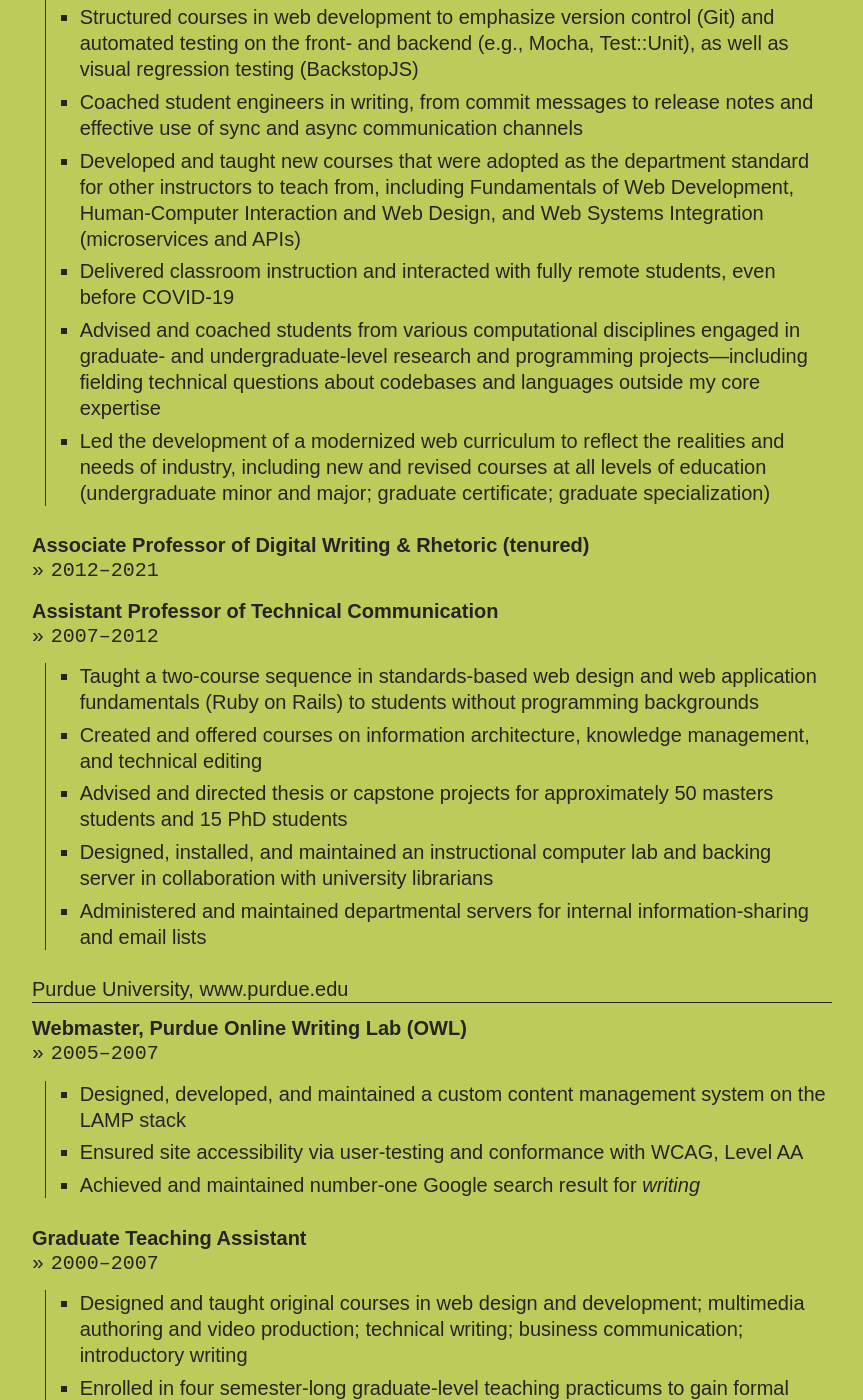
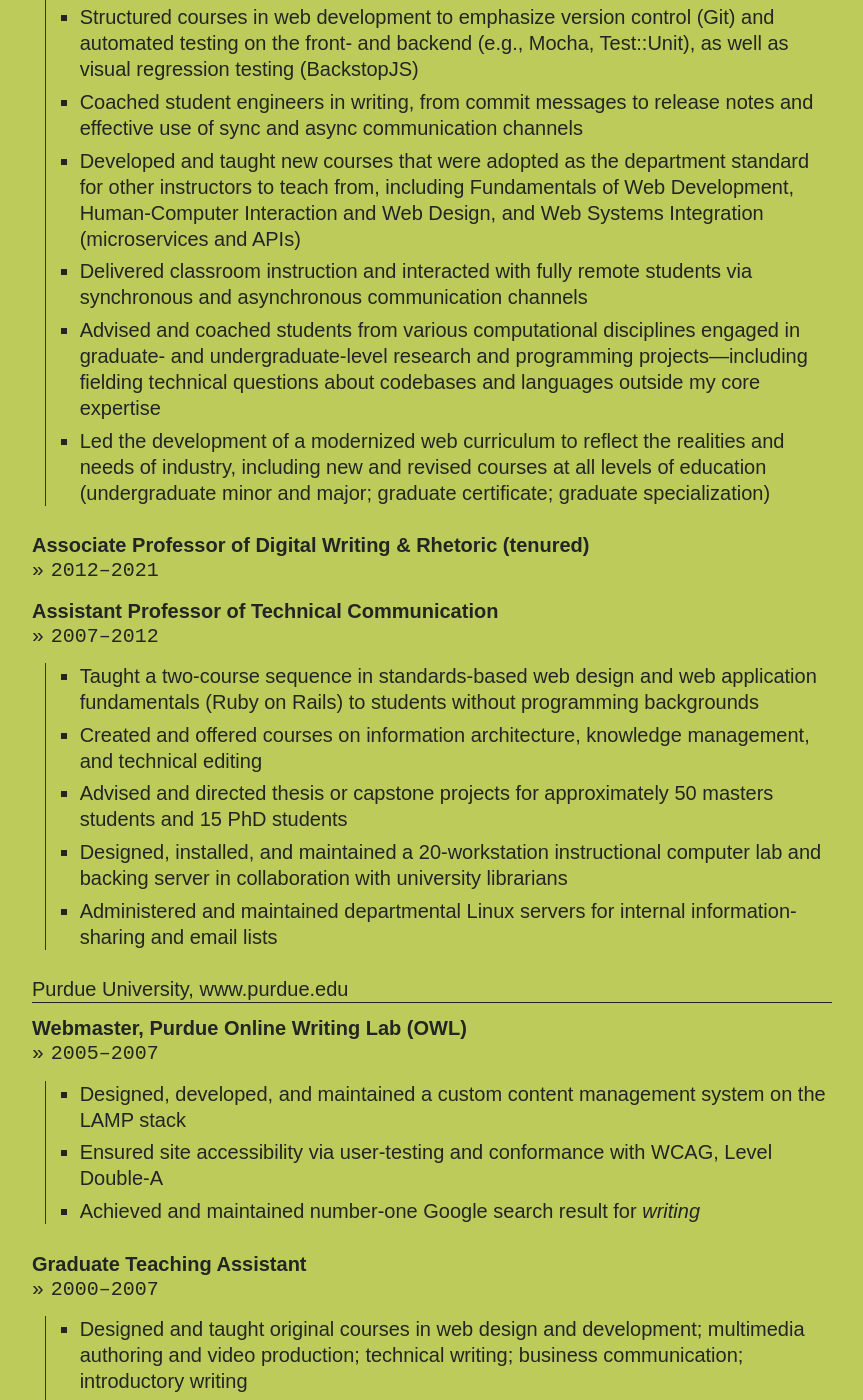
Before and after one commit to karlstolley/stolley.dev, a Jekyll site: the page built from resume/index.md, in a window 1280 px wide and 1400 px high, scrolled down 1417 px. Shown: the whole window, without its empty margins (96-959 px from the left). Built offline with Jekyll 4.4.1, drawn with Linux system fonts in a browser that asks for light colours; some web fonts are replaced.

Commit message:
Add some clarifying details to experience

```diff
--- a/resume/index.md
+++ b/resume/index.md
@@ -112,8 +112,8 @@ layout: bare
             Interaction and Web Design, and Web Systems Integration (microservices and APIs)
           </li>
           <li>
-            Delivered classroom instruction and interacted with fully remote students, even before
-            COVID-19
+            Delivered classroom instruction and interacted with fully remote students via
+            synchronous and asynchronous communication channels
           </li>
           <li>
             Advised and coached students from various computational disciplines engaged in graduate-
@@ -152,12 +152,12 @@ layout: bare
             and 15 PhD students
           </li>
           <li>
-            Designed, installed, and maintained an instructional computer lab and backing server
-            in collaboration with university librarians
+            Designed, installed, and maintained a 20-workstation instructional computer lab and
+            backing server in collaboration with university librarians
           </li>
           <li>
-            Administered and maintained departmental servers for internal information-sharing and
-            email lists
+            Administered and maintained departmental Linux servers for internal information-sharing
+            and email lists
           </li>
         </ul>
       </li>
@@ -184,7 +184,7 @@ layout: bare
             LAMP stack
           </li>
           <li>
-            Ensured site accessibility via user-testing and conformance with WCAG, Level AA
+            Ensured site accessibility via user-testing and conformance with WCAG, Level Double-A
           </li>
           <li>
             Achieved and maintained number-one Google search result for <i>writing</i>
```
